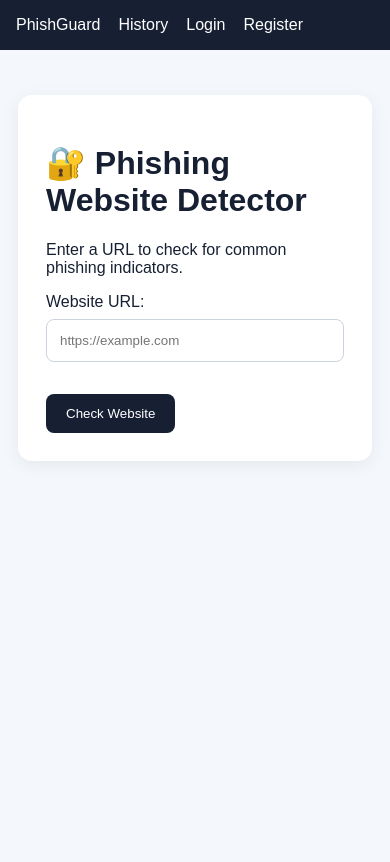
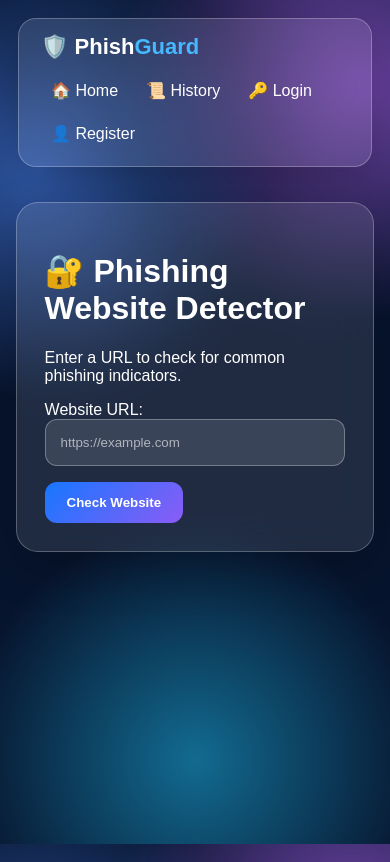
Before and after one commit to Sethu-santhosh/phishing-website-detector, a Django app: page / in a window 390 px wide. Before the commit the page ends 433 px from the top, so only its background shows below. Run offline with Django 5.2, Linux system fonts and the light colour scheme.

Commit message:
Revamp base.html with new styles and layout
Updated the HTML structure and styles for the base template, enhancing the visual appearance and responsiveness.

```diff
--- a/templates/base.html
+++ b/templates/base.html
@@ -1,9 +1,243 @@
 <!doctype html>
-<html><head><meta charset="utf-8"><meta name="viewport" content="width=device-width,initial-scale=1">
+<html lang="en">
+<head>
+<meta charset="utf-8">
+<meta name="viewport" content="width=device-width,initial-scale=1">
+
 <title>PhishGuard</title>
+
 <style>
-body{font-family:Arial,sans-serif;margin:0;background:#f4f7fb;color:#172033}nav{background:#172033;padding:16px}nav a{color:white;text-decoration:none;margin-right:18px}main{max-width:850px;margin:45px auto;padding:0 18px}.card{background:white;padding:28px;border-radius:14px;box-shadow:0 4px 18px #0001;margin-bottom:20px}input{width:100%;box-sizing:border-box;padding:13px;border:1px solid #ccd3df;border-radius:8px;margin:8px 0 16px}button{padding:12px 20px;border:0;border-radius:8px;background:#172033;color:white;cursor:pointer}.safe{border-left:6px solid #16834b}.suspicious{border-left:6px solid #d28a00}.phishing{border-left:6px solid #c53030}table{width:100%;border-collapse:collapse}td,th{padding:10px;border-bottom:1px solid #ddd;text-align:left}.errorlist{color:#c53030}
-</style></head><body>
-<nav><a href="/">PhishGuard</a><a href="/history/">History</a>{% if user.is_authenticated %}<a href="/logout/">Logout</a>{% else %}<a href="/login/">Login</a><a href="/register/">Register</a>{% endif %}</nav>
-<main>{% for message in messages %}<div class="card">{{message}}</div>{% endfor %}{% block content %}{% endblock %}</main>
-</body></html>
+* {
+    box-sizing: border-box;
+}
+
+body {
+    margin: 0;
+    min-height: 100vh;
+    font-family: Arial, sans-serif;
+    color: #ffffff;
+
+    background:
+        radial-gradient(circle at 10% 20%, #3159a8 0, transparent 30%),
+        radial-gradient(circle at 90% 10%, #7044a8 0, transparent 28%),
+        radial-gradient(circle at 50% 90%, #126b91 0, transparent 30%),
+        #07142d;
+
+    background-attachment: fixed;
+}
+
+/* Glass Navbar */
+nav {
+    margin: 18px;
+    padding: 15px 22px;
+
+    display: flex;
+    align-items: center;
+    gap: 22px;
+
+    border: 1px solid rgba(255,255,255,.25);
+    border-radius: 18px;
+
+    background: rgba(255,255,255,.10);
+    backdrop-filter: blur(22px);
+    -webkit-backdrop-filter: blur(22px);
+
+    box-shadow: 0 10px 40px rgba(0,0,0,.25);
+}
+
+.logo {
+    font-size: 22px;
+    font-weight: bold;
+    margin-right: auto;
+}
+
+.logo span {
+    color: #45b8ff;
+}
+
+nav a {
+    color: white;
+    text-decoration: none;
+    padding: 9px 14px;
+    border-radius: 10px;
+
+    transition: .25s ease;
+}
+
+nav a:hover {
+    background: rgba(255,255,255,.16);
+    transform: translateY(-2px);
+}
+
+nav a:active {
+    transform: scale(.92);
+}
+
+/* Main */
+main {
+    width: min(1100px, 92%);
+    margin: 35px auto;
+}
+
+/* General Glass Card */
+.card {
+    padding: 28px;
+    margin-bottom: 20px;
+
+    border-radius: 22px;
+
+    background: rgba(255,255,255,.10);
+    border: 1px solid rgba(255,255,255,.25);
+
+    backdrop-filter: blur(22px);
+    -webkit-backdrop-filter: blur(22px);
+
+    box-shadow: 0 15px 50px rgba(0,0,0,.20);
+}
+
+/* Inputs */
+input {
+    width: 100%;
+    padding: 15px;
+
+    border-radius: 12px;
+    border: 1px solid rgba(255,255,255,.3);
+
+    background: rgba(255,255,255,.12);
+    color: white;
+
+    outline: none;
+    transition: .25s;
+}
+
+input::placeholder {
+    color: rgba(255,255,255,.6);
+}
+
+input:focus {
+    border-color: #42a5ff;
+    box-shadow: 0 0 20px rgba(66,165,255,.25);
+}
+
+/* Buttons */
+button {
+    padding: 13px 22px;
+    border: 0;
+    border-radius: 12px;
+
+    color: white;
+    font-weight: bold;
+
+    background: linear-gradient(135deg,#1677ff,#8b5cf6);
+
+    cursor: pointer;
+
+    transition:
+        transform .18s ease,
+        box-shadow .25s ease;
+}
+
+button:hover {
+    transform: translateY(-3px);
+    box-shadow: 0 10px 28px rgba(80,120,255,.45);
+}
+
+button:active {
+    transform: scale(.90);
+}
+
+/* Result colors */
+.safe {
+    border-left: 6px solid #22c55e;
+}
+
+.suspicious {
+    border-left: 6px solid #f59e0b;
+}
+
+.phishing {
+    border-left: 6px solid #ef4444;
+}
+
+/* Tables */
+table {
+    width: 100%;
+    border-collapse: collapse;
+}
+
+td,
+th {
+    padding: 12px;
+    border-bottom: 1px solid rgba(255,255,255,.15);
+    text-align: left;
+}
+
+.errorlist {
+    color: #ff6b6b;
+}
+
+/* Mobile */
+@media(max-width:700px) {
+
+    nav {
+        flex-wrap: wrap;
+        gap: 8px;
+    }
+
+    .logo {
+        width: 100%;
+        margin-bottom: 5px;
+    }
+
+    nav a {
+        padding: 8px 10px;
+    }
+}
+</style>
+
+</head>
+
+<body>
+
+<nav>
+
+    <div class="logo">
+        🛡️ Phish<span>Guard</span>
+    </div>
+
+    <a href="/">🏠 Home</a>
+
+    <a href="/history/">📜 History</a>
+
+    {% if user.is_authenticated %}
+
+        <a href="/logout/">🚪 Logout</a>
+
+    {% else %}
+
+        <a href="/login/">🔑 Login</a>
+
+        <a href="/register/">👤 Register</a>
+
+    {% endif %}
+
+</nav>
+
+
+<main>
+
+    {% for message in messages %}
+
+        <div class="card">
+            {{ message }}
+        </div>
+
+    {% endfor %}
+
+    {% block content %}
+    {% endblock %}
+
+</main>
+
+</body>
+</html>
```
